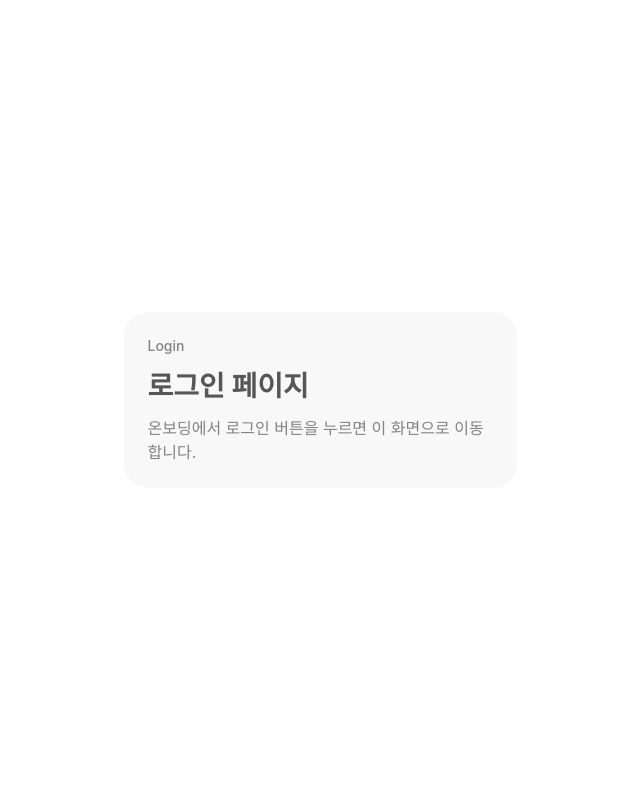
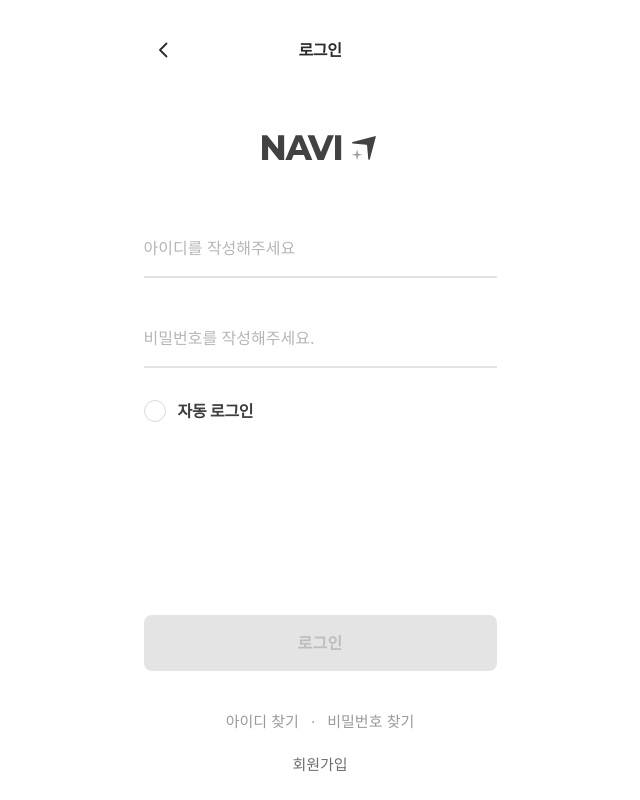
Before and after one commit to campus-navi/frontend, a React (Vite) app: page /login in a window 1280 px wide. Shown: the whole page, without its empty margins (320-960 px from the left). Built offline with nearby package versions, Linux system fonts and the light colour scheme.

Commit message:
feat: 로그인 페이지 기본 UI 구현 (#3)

```diff
--- a/src/features/signup/components/SignupIcons.tsx
+++ b/src/features/signup/components/SignupIcons.tsx
@@ -42,3 +42,58 @@ export function ClearIcon() {
     </svg>
   );
 }
+
+export function EyeIcon() {
+  return (
+    <svg aria-hidden="true" viewBox="0 0 24 24" className="h-6 w-6">
+      <path
+        d="M2.5 12s3.6-5.5 9.5-5.5 9.5 5.5 9.5 5.5-3.6 5.5-9.5 5.5S2.5 12 2.5 12Z"
+        fill="none"
+        stroke="currentColor"
+        strokeLinecap="round"
+        strokeLinejoin="round"
+        strokeWidth="1.8"
+      />
+      <circle cx="12" cy="12" r="2.8" fill="none" stroke="currentColor" strokeWidth="1.8" />
+    </svg>
+  );
+}
+
+export function EyeOffIcon() {
+  return (
+    <svg aria-hidden="true" viewBox="0 0 24 24" className="h-6 w-6">
+      <path
+        d="M3 3l18 18"
+        fill="none"
+        stroke="currentColor"
+        strokeLinecap="round"
+        strokeLinejoin="round"
+        strokeWidth="1.8"
+      />
+      <path
+        d="M10.6 6.73A10.4 10.4 0 0 1 12 6.5c5.9 0 9.5 5.5 9.5 5.5a17.8 17.8 0 0 1-3.08 3.48"
+        fill="none"
+        stroke="currentColor"
+        strokeLinecap="round"
+        strokeLinejoin="round"
+        strokeWidth="1.8"
+      />
+      <path
+        d="M6.72 8.14A17.73 17.73 0 0 0 2.5 12S6.1 17.5 12 17.5c1.28 0 2.44-.26 3.48-.67"
+        fill="none"
+        stroke="currentColor"
+        strokeLinecap="round"
+        strokeLinejoin="round"
+        strokeWidth="1.8"
+      />
+      <path
+        d="M10.3 10.28A2.8 2.8 0 0 0 13.72 13.7"
+        fill="none"
+        stroke="currentColor"
+        strokeLinecap="round"
+        strokeLinejoin="round"
+        strokeWidth="1.8"
+      />
+    </svg>
+  );
+}
--- a/src/pages/LoginPage.tsx
+++ b/src/pages/LoginPage.tsx
@@ -1,13 +1,145 @@
+import { useState } from 'react';
+import { useNavigate } from 'react-router-dom';
+
+import { AppHeader } from '@/components/ui/AppHeader';
+import { CtaButton } from '@/components/ui/CtaButton';
+import { NaviLogo } from '@/components/ui/NaviLogo';
+import { ClearIcon, EyeIcon, EyeOffIcon } from '@/features/signup/components/SignupIcons';
+
+function LoginCheckbox({
+  checked,
+  onToggle,
+}: {
+  checked: boolean;
+  onToggle: () => void;
+}) {
+  return (
+    <button type="button" onClick={onToggle} className="flex items-center gap-3 text-left" aria-pressed={checked}>
+      <span
+        className={[
+          'flex h-[22px] w-[22px] items-center justify-center rounded-full border transition-colors',
+          checked ? 'border-[#565656] bg-[#565656] text-white' : 'border-[#D9D9D9] bg-white text-transparent',
+        ].join(' ')}
+        aria-hidden="true"
+      >
+        <svg viewBox="0 0 20 20" className="h-3.5 w-3.5">
+          <path d="M4.5 10.5 8 14l7.5-8" fill="none" stroke="currentColor" strokeLinecap="round" strokeLinejoin="round" strokeWidth="2" />
+        </svg>
+      </span>
+      <span className="font-semibold leading-none tracking-[-0.02em] text-[#3D3D3D]">자동 로그인</span>
+    </button>
+  );
+}
+
 export default function LoginPage() {
+  const navigate = useNavigate();
+  const [username, setUsername] = useState('');
+  const [password, setPassword] = useState('');
+  const [autoLogin, setAutoLogin] = useState(false);
+  const [isPasswordVisible, setIsPasswordVisible] = useState(false);
+
+  const isLoginEnabled = username.trim().length > 0 && password.trim().length > 0;
+
   return (
-    <main className="flex min-h-[100svh] items-center justify-center bg-white px-5">
-      <section className="w-full max-w-[393px] space-y-3 rounded-[24px] bg-[#F8F8F8] p-6">
-        <p className="text-sm font-medium text-[#838383]">Login</p>
-        <h1 className="text-[28px] font-bold leading-[1.3] text-[#565656]">로그인 페이지</h1>
-        <p className="text-base leading-[1.5] text-[#838383]">
-          온보딩에서 로그인 버튼을 누르면 이 화면으로 이동합니다.
-        </p>
-      </section>
+    <main className="min-h-[100svh] bg-white">
+      <div className="mx-auto flex min-h-[100svh] w-full max-w-[393px] flex-col bg-white">
+        <AppHeader title="로그인" onBack={() => navigate(-1)} />
+
+        <section className="flex flex-1 flex-col px-5 pb-[max(24px,env(safe-area-inset-bottom))] pt-8">
+          <div className="pt-5">
+            <NaviLogo className="mx-auto h-8 w-[120px]" />
+          </div>
+
+          <div className="mt-[56px] space-y-8">
+            <div className="border-b-2 border-[#E3E3E3] focus-within:border-[#1F1F1F]">
+              <div className="flex items-center gap-3">
+                <input
+                  type="text"
+                  value={username}
+                  onChange={(event) => setUsername(event.target.value)}
+                  placeholder="아이디를 작성해주세요"
+                  className="h-14 min-w-0 flex-1 border-0 bg-transparent px-0 text-[#202020] placeholder:text-[#B6B6B6] focus:outline-none"
+                />
+                {username ? (
+                  <button
+                    type="button"
+                    onClick={() => setUsername('')}
+                    className="flex h-8 w-8 items-center justify-center text-[#C6C6C6] transition-colors hover:text-[#8E8E8E]"
+                    aria-label="아이디 지우기"
+                  >
+                    <ClearIcon />
+                  </button>
+                ) : null}
+              </div>
+            </div>
+
+            <div className="border-b-2 border-[#E3E3E3] focus-within:border-[#1F1F1F]">
+              <div className="flex items-center gap-1">
+                <input
+                  type={isPasswordVisible ? 'text' : 'password'}
+                  value={password}
+                  onChange={(event) => setPassword(event.target.value)}
+                  placeholder="비밀번호를 작성해주세요."
+                  className="h-14 min-w-0 flex-1 border-0 bg-transparent px-0 text-[#202020] placeholder:text-[#B6B6B6] focus:outline-none"
+                />
+                {password ? (
+                  <>
+                    <button
+                      type="button"
+                      onClick={() => setPassword('')}
+                      className="flex h-8 w-8 items-center justify-center text-[#C6C6C6] transition-colors hover:text-[#8E8E8E]"
+                      aria-label="비밀번호 지우기"
+                    >
+                      <ClearIcon />
+                    </button>
+                    <button
+                      type="button"
+                      onClick={() => setIsPasswordVisible((current) => !current)}
+                      className="flex h-8 w-8 items-center justify-center text-[#8E8E8E] transition-colors hover:text-[#565656]"
+                      aria-label={isPasswordVisible ? '비밀번호 숨기기' : '비밀번호 보기'}
+                      aria-pressed={isPasswordVisible}
+                    >
+                      {isPasswordVisible ? <EyeOffIcon /> : <EyeIcon />}
+                    </button>
+                  </>
+                ) : null}
+              </div>
+            </div>
+          </div>
+
+          <div className="mt-8">
+            <LoginCheckbox checked={autoLogin} onToggle={() => setAutoLogin((current) => !current)} />
+          </div>
+
+          <div className="mt-auto pt-8">
+            <CtaButton
+              active={isLoginEnabled}
+              disabled={!isLoginEnabled}
+              className="py-[18px] text-[18px] disabled:cursor-not-allowed disabled:bg-[#E4E4E4] disabled:text-[#BDBDBD] disabled:hover:bg-[#E4E4E4]"
+            >
+              로그인
+            </CtaButton>
+
+            <div className="mt-10 flex items-center justify-center gap-3 text-[15px] text-[#9A9A9A]">
+              <button type="button" className="transition-colors hover:text-[#565656]">
+                아이디 찾기
+              </button>
+              <span aria-hidden="true">·</span>
+              <button type="button" className="transition-colors hover:text-[#565656]">
+                비밀번호 찾기
+              </button>
+            </div>
+
+            <button
+              type="button"
+              onClick={() => navigate('/signup')}
+              className="mt-5 block w-full text-center text-[15px] font-medium text-[#6D6D6D] transition-colors hover:text-[#333333]"
+            >
+              회원가입
+            </button>
+          </div>
+        </section>
+      </div>
     </main>
   );
 }
```
